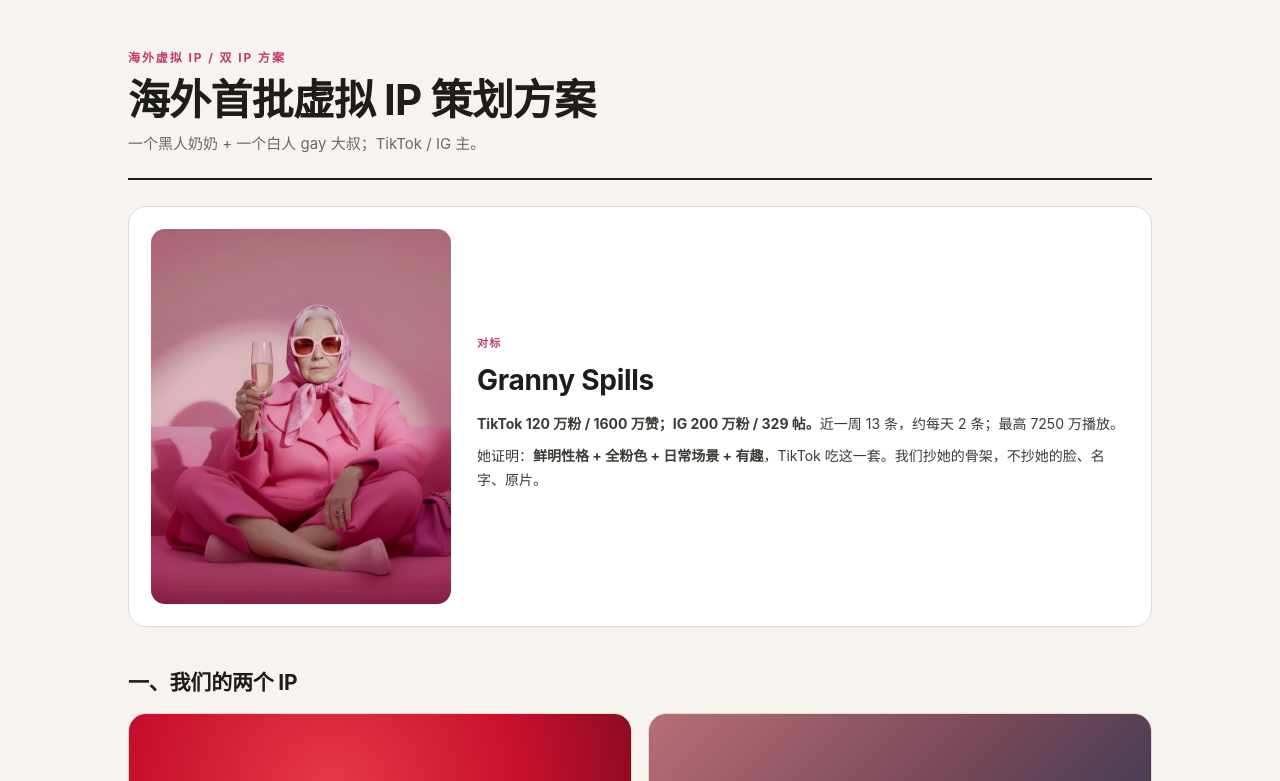
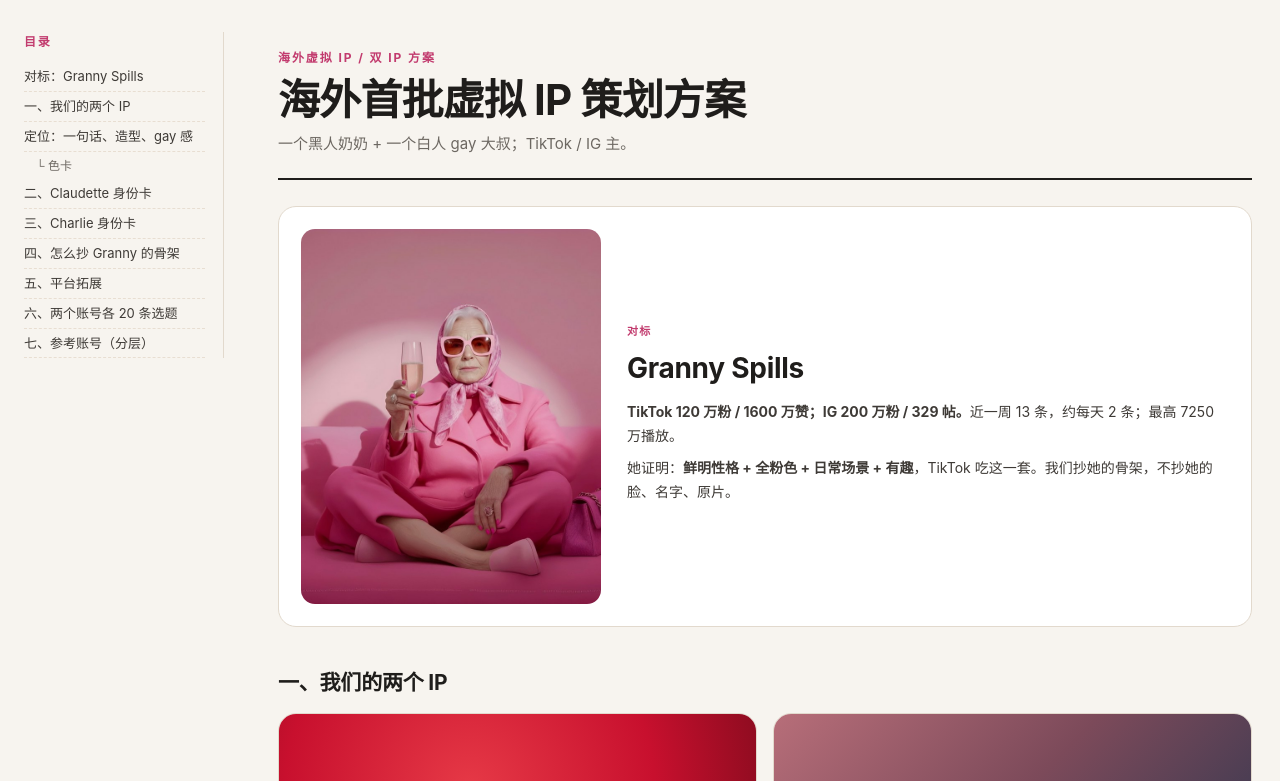
Before and after one commit to feifandiv/virtual-ip-report, a plain HTML site: page granny/index.html in a window 1280 px wide. Shown: the top 781 px of the page. Drawn offline with Linux system fonts and the light colour scheme.

Commit message:
Add left-side TOC

```diff
--- a/granny/index.html
+++ b/granny/index.html
@@ -6,6 +6,14 @@
 <title>海外虚拟 IP · 对标粉奶奶，做两个长辈 IP</title>
 <style>
 :root{--bg:#f7f4ef;--ink:#1f1d1b;--muted:#6d6862;--line:#e2d9cd;--pink:#c23b6e;--card:#fff;--purple:#C8102E;--plum:#7A0A1B;--gold:#c9a227;--camel:#a8794f;--rose:#b76e79;--ivory:#f1e9dc;--red:#b3261e}
+html{scroll-behavior:smooth}
+body{padding-left:250px}
+.toc{position:fixed;left:24px;top:32px;width:200px;max-height:calc(100vh - 64px);overflow:auto;border-right:1px solid var(--line);padding-right:18px;font-size:13px;z-index:5}
+.toc-title{font-size:12px;letter-spacing:.14em;font-weight:800;color:var(--pink);margin-bottom:10px}
+.toc a{display:block;padding:5px 0;color:#3e3a36;text-decoration:none;border-bottom:1px dashed #e8ded2;line-height:1.45}
+.toc a:hover{color:var(--pink)}
+.toc a.sub{padding-left:12px;font-size:12px;color:var(--muted);border-bottom:0}
+section{scroll-margin-top:18px}
 *{box-sizing:border-box}
 body{margin:0;background:var(--bg);color:var(--ink);font-family:-apple-system,BlinkMacSystemFont,"PingFang SC","Noto Sans SC","Helvetica Neue",Arial,sans-serif;line-height:1.7;-webkit-font-smoothing:antialiased}
 .wrap{max-width:1080px;margin:0 auto;padding:48px 28px 80px}
@@ -57,11 +65,26 @@ tr:last-child td{border-bottom:0}
 .ref-card h3{margin:0 0 2px;font-size:15px}
 .ref-card .meta{font-size:12px;color:var(--muted)}
 .ref-card p{font-size:12px;margin:6px 0 0;color:#3e3a36}
+@media(max-width:1100px){body{padding-left:0}.toc{position:static;width:auto;max-height:none;border-right:0;border-bottom:1px solid var(--line);padding:0 0 14px;margin-bottom:18px;display:grid;grid-template-columns:1fr 1fr;gap:0 14px}.toc-title{grid-column:1/-1}}
 @media(max-width:800px){.benchmark,.duo,.grid3,.topic-grid,.ref-grid{grid-template-columns:1fr}}
-@media print{body{background:#fff}.wrap{padding:20px}}
+@media print{body{background:#fff;padding-left:0}.wrap{padding:20px}.toc{display:none}}
 </style>
 </head>
 <body>
+<nav class="toc" aria-label="目录">
+  <div class="toc-title">目录</div>
+  <a href="#benchmark">对标：Granny Spills</a>
+  <a href="#ips">一、我们的两个 IP</a>
+  <a href="#positioning">定位：一句话、造型、gay 感</a>
+  <a class="sub" href="#color">└ 色卡</a>
+  <a href="#claudette">二、Claudette 身份卡</a>
+  <a href="#charlie">三、Charlie 身份卡</a>
+  <a href="#copy">四、怎么抄 Granny 的骨架</a>
+  <a href="#platforms">五、平台拓展</a>
+  <a href="#topics">六、两个账号各 20 条选题</a>
+  <a href="#references">七、参考账号（分层）</a>
+</nav>
+
 <div class="wrap">
 <header>
   <div class="eyebrow">海外虚拟 IP / 双 IP 方案</div>
@@ -69,7 +92,7 @@ tr:last-child td{border-bottom:0}
   <p class="sub">一个黑人奶奶 + 一个白人 gay 大叔；TikTok / IG 主。</p>
 </header>
 
-<section class="benchmark">
+<section class="benchmark" id="benchmark">
   <img src="screens/granny-pink-sofa.jpg" alt="Granny Spills 粉色奶奶">
   <div>
     <div class="label">对标</div>
@@ -79,7 +102,7 @@ tr:last-child td{border-bottom:0}
   </div>
 </section>
 
-<section>
+<section id="ips">
   <h2>一、我们的两个 IP</h2>
   <div class="duo">
     <article class="person claudette">
@@ -103,7 +126,7 @@ tr:last-child td{border-bottom:0}
   </div>
 </section>
 
-<section>
+<section id="positioning">
   <h2>定位：一句话、造型、gay 感</h2>
   <div class="grid3">
     <div class="card"><h3>Claudette 一句话</h3><p>68 岁，亚特兰大退休校长，<b>现在主持一档本地电台/播客</b>，<b>最会穿的酷奶奶</b>。把“体面”穿成“时髦”，用温柔的语气说最狠的真话。</p></div>
@@ -119,7 +142,7 @@ tr:last-child td{border-bottom:0}
         <tr><td>头发</td><td><b>Sheryl 式大银灰蓬松大卷（Afro/大卷）</b>（不是小 TWA（短卷发））</td><td>银灰短发 + side part（侧分）</td></tr>
         <tr><td>脸部符号</td><td><b>金色/玳瑁大框猫眼</b></td><td><b>玳瑁细框眼镜 + 盐胡椒胡</b></td></tr>
         <tr><td>服装</td><td><b>红色 oversized varsity（棒球夹克）/bomber（飞行夹克）+ 黑色 wide-leg cargo（阔腿工装裤）</b></td><td><b>亮粉西装 + 白色 T 恤 + 黑色裤</b>（白只做内搭）</td></tr>
-        <tr><td>鞋</td><td><b>白色厚底 sneakers</b>（年轻化开关）</td><td>棕色麂皮乐福鞋</td></tr>
+        <tr><td>鞋</td><td><b>白色厚底 sneakers</b>（年轻化开关）</td><td>黑色皮鞋/乐福鞋</td></tr>
         <tr><td>首饰/道具</td><td>大金圈耳环 + 粗金链/金胸针</td><td><b>亮粉口袋巾 + 金图章戒指 + 好表</b></td></tr>
         <tr><td>一句话</td><td>教堂的体面 + 街头的鞋</td><td>他穿得比你好，但不会让你难堪</td></tr>
       </tbody>
@@ -132,7 +155,7 @@ tr:last-child td{border-bottom:0}
     <p><b>Charlie 的 gay 感：</b>《粉雄救兵》（Queer Eye）Fab Five（五人组）是原型；Charlie = Tan（造型）+ Bobby（家居）+ Antoni（美食），不学 Jonathan 的 camp（夸张表演型）。视觉开关：亮粉口袋巾 + 金图章戒指 + 好表；静态图只给 30%，剩下 70% 在声音、手势、内容。</p>
   </div>
 
-  <div style="margin-top:14px">
+  <div id="color" style="margin-top:14px">
     <img src="screens/color-board.png" alt="Claudette / Charlie 色卡" style="width:100%;border-radius:14px;border:1px solid var(--line);display:block">
   </div>
   <p class="note"><b>最终锁定：</b>Claudette Taraji Red（塔拉吉红） <b>#C8102E</b>；Charlie Hot Pink（亮粉）<b>#E63980</b>。其他颜色只做内搭/配件。</p>
@@ -143,7 +166,7 @@ tr:last-child td{border-bottom:0}
   <p class="note"><a href="beauty/">打开黑人奶奶“网红感”参考（9 人，有图有介绍） →</a></p>
 </section>
 
-<section>
+<section id="claudette">
   <h2>二、Claudette 身份卡</h2>
   <div class="table-wrap">
     <table>
@@ -166,7 +189,7 @@ tr:last-child td{border-bottom:0}
   </div>
 </section>
 
-<section>
+<section id="charlie">
   <h2>三、Charlie 身份卡</h2>
   <div class="table-wrap">
     <table>
@@ -189,7 +212,7 @@ tr:last-child td{border-bottom:0}
   </div>
 </section>
 
-<section>
+<section id="copy">
   <h2>四、怎么抄 Granny 的骨架</h2>
   <div class="grid3">
     <div class="card">
@@ -213,7 +236,7 @@ tr:last-child td{border-bottom:0}
   </div>
 </section>
 
-<section>
+<section id="platforms">
   <h2>五、平台拓展</h2>
   <div class="table-wrap">
     <table>
@@ -231,7 +254,7 @@ tr:last-child td{border-bottom:0}
   <p class="note">顺序：先把 TikTok/IG 跑顺，再加 Pinterest + Facebook Reels；YouTube Shorts 同步复用；X 只给 Charlie，不投入。</p>
 </section>
 
-<section>
+<section id="topics">
   <h2>六、两个账号各 20 条选题</h2>
   <p>每条都从粉奶奶的“鲜明性格 + 日常场景 + 一句金句”延展；这次不是只给标题，下面写清楚“这条具体讲什么”。</p>
 
@@ -294,7 +317,7 @@ tr:last-child td{border-bottom:0}
   </div>
 </section>
 
-<section>
+<section id="references">
   <h2>七、参考账号（分层）</h2>
   <p>先看 3 个核心，再看同类；不要一次学 10 个。</p>
 
```
